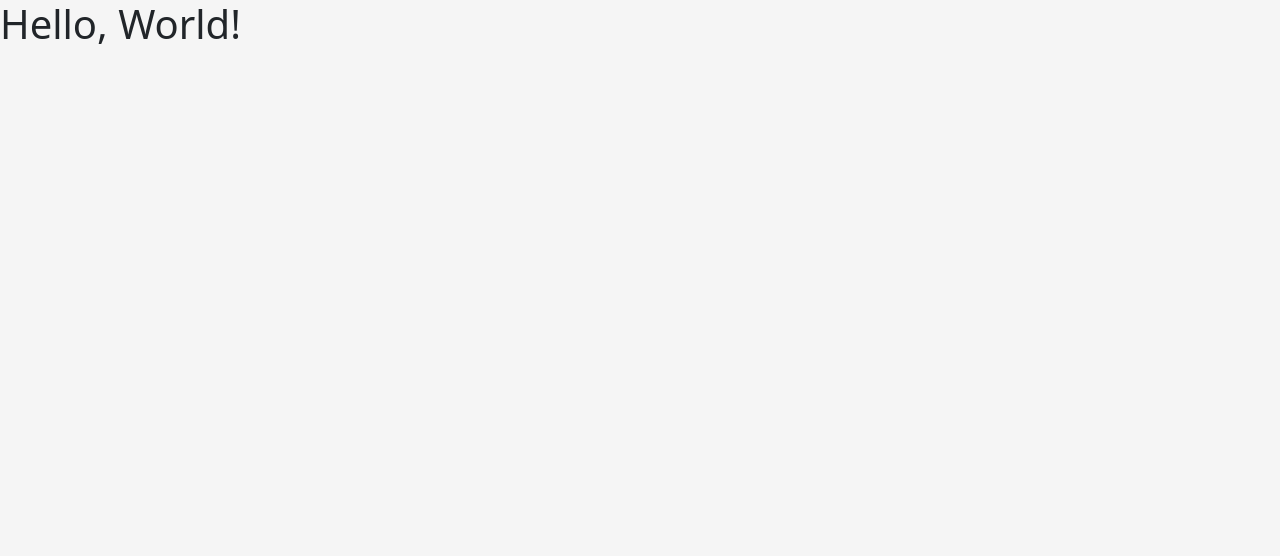
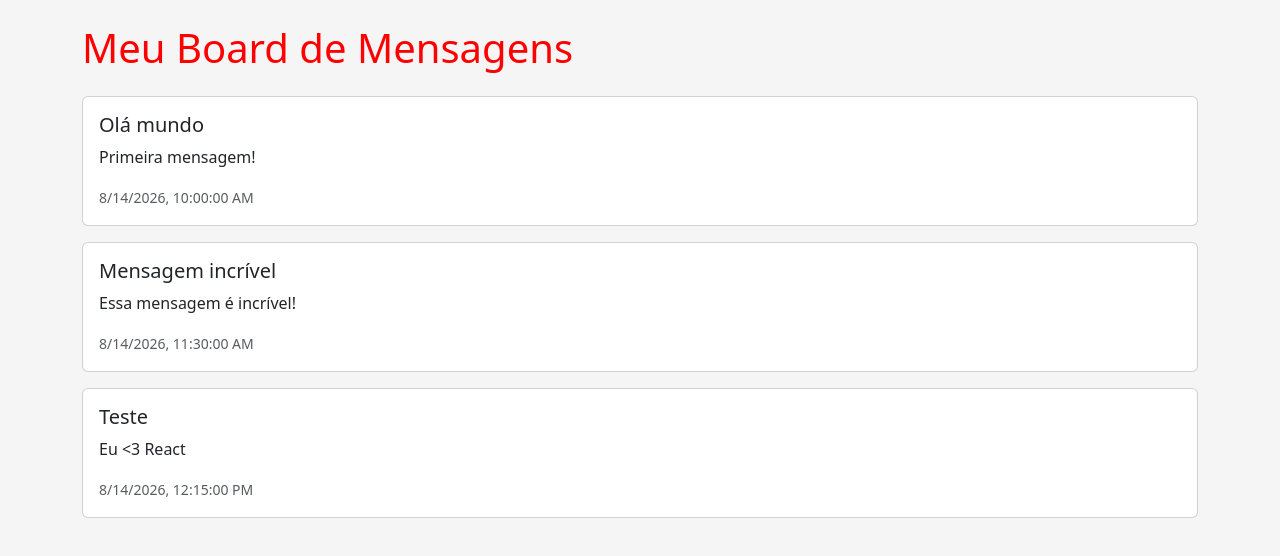
Before and after one commit to Guilherme-Flach/Oficina-React, a React (Vite) app in the folder client/: page / in a window 1280 px wide. Shown: the top 556 px of the page. Built offline with nearby package versions, Linux system fonts and the light colour scheme.

Commit message:
Step 1 - basic react

```diff
--- a/client/src/App.tsx
+++ b/client/src/App.tsx
@@ -1,6 +1,11 @@
+import MessageList from './components/MessageList'
+
 function App() {
   return (
-    <h1>Hello, World!</h1>
+    <div className="container mt-4">
+      <h1 className="mb-4" style={{color:"red"}}>Meu Board de Mensagens</h1>
+      <MessageList />
+    </div>
   )
 }
 
--- /dev/null
+++ b/client/src/components/MessageCard.tsx
@@ -0,0 +1,19 @@
+import type { Message } from '../types'
+
+type MessageCardProps = {
+  message: Message
+}
+
+function MessageCard({ message }: MessageCardProps) {
+  return (
+    <div className="card mb-3">
+      <div className="card-body">
+        <h5 className="card-title">{message.title}</h5>
+        <p className="card-text">{message.body}</p>
+        <small className="text-muted">{new Date(message.created_at).toLocaleString()}</small>
+      </div>
+    </div>
+  )
+}
+
+export default MessageCard
--- /dev/null
+++ b/client/src/components/MessageList.tsx
@@ -0,0 +1,14 @@
+import { MOCK_MESSAGES } from '../types'
+import MessageCard from './MessageCard'
+
+function MessageList() {
+  return (
+    <div className="message-list">
+      {MOCK_MESSAGES.map((message) => (
+        <MessageCard key={message.id} message={message} />
+      ))}
+    </div>
+  )
+}
+
+export default MessageList
```
